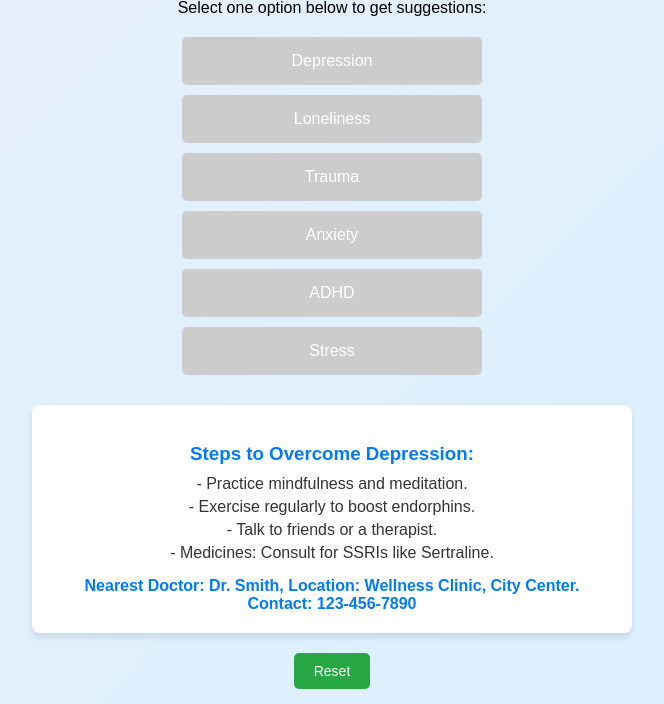
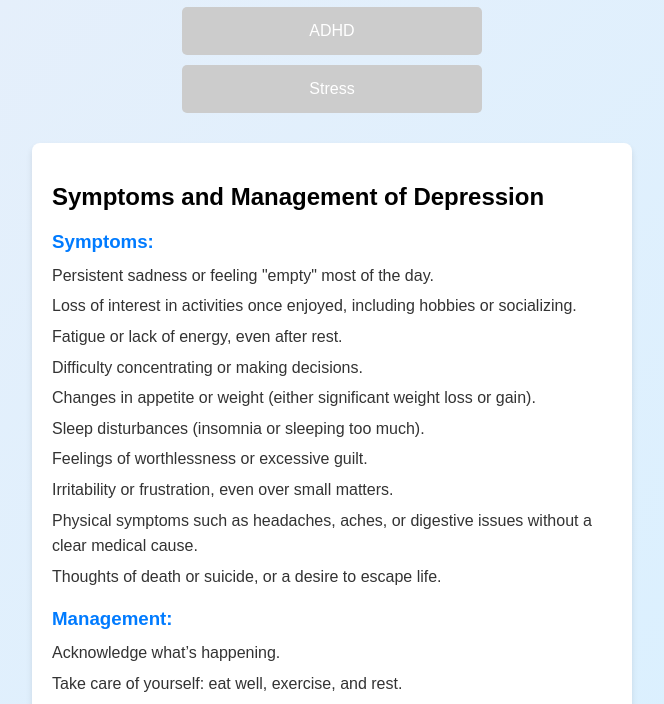
Before and after one commit to Ayushgupta208019/mental_health_checker, a plain HTML site: page index.html in a window 1280 px wide. Both pictures are taken after a click on the button "Depression". Shown: the part 96-800 px from the top of the page, without its empty margins (308-972 px from the left). Drawn offline with Linux system fonts and the light colour scheme.

Commit message:
Update index.html

```diff
--- a/index.html
+++ b/index.html
@@ -55,6 +55,7 @@
       border-radius: 8px;
       background-color: #ffffff;
       box-shadow: 0px 4px 6px rgba(0, 0, 0, 0.1);
+      text-align: left;
     }
     .output h3 {
       color: #007BFF;
@@ -63,6 +64,7 @@
     .output p {
       color: #333;
       margin: 5px 0;
+      line-height: 1.6;
     }
     .doctor-info {
       margin-top: 15px;
@@ -101,68 +103,124 @@
     <button id="reset-btn" class="reset-btn" style="display: none;" onclick="resetOptions()">Reset</button>
   </div>
   <script>
-    function checkCondition(issue) {
+    const conditions = {
+      Depression: {
+        title: "Symptoms and Management of Depression",
+        description: `
+          <h3>Symptoms:</h3>
+          <p>Persistent sadness or feeling "empty" most of the day.</p>
+          <p>Loss of interest in activities once enjoyed, including hobbies or socializing.</p>
+          <p>Fatigue or lack of energy, even after rest.</p>
+          <p>Difficulty concentrating or making decisions.</p>
+          <p>Changes in appetite or weight (either significant weight loss or gain).</p>
+          <p>Sleep disturbances (insomnia or sleeping too much).</p>
+          <p>Feelings of worthlessness or excessive guilt.</p>
+          <p>Irritability or frustration, even over small matters.</p>
+          <p>Physical symptoms such as headaches, aches, or digestive issues without a clear medical cause.</p>
+          <p>Thoughts of death or suicide, or a desire to escape life.</p>
+          <h3>Management:</h3>
+          <p>Acknowledge what’s happening.</p>
+          <p>Take care of yourself: eat well, exercise, and rest.</p>
+          <p>Take time for yourself. You are doing the best you can.</p>
+          <p>Notice how each part of an activity gives you satisfaction, hope, joy, or stress reduction.</p>
+          <p>Reach out to people you want to connect with, like your friends, family, neighbors, and co-workers.</p>
+          <p>Make an appointment with a counselor.</p>
+        `
+      },
+      Loneliness: {
+        title: "Symptoms and Management of Loneliness",
+        description: `
+          <h3>Symptoms:</h3>
+          <p>Spending a lot of time alone.</p>
+          <p>Feeling unproductive or stuck on negatives.</p>
+          <p>Frequently feeling sick or unwell.</p>
+          <p>Overly attached to possessions or hobbies.</p>
+          <h3>Management:</h3>
+          <p>Connect with people: Regular contact with friends and family can help you feel supported.</p>
+          <p>Start new hobbies: Do activities you enjoy, like reading, music, or evening classes.</p>
+          <p>Practice self-kindness and spend time alone to build confidence.</p>
+        `
+      },
+      Trauma: {
+        title: "Symptoms and Management of Trauma",
+        description: `
+          <h3>Symptoms:</h3>
+          <p>Shock, denial, or disbelief.</p>
+          <p>Confusion, difficulty concentrating.</p>
+          <p>Anger, irritability, mood swings.</p>
+          <p>Anxiety and fear.</p>
+          <p>Guilt, shame, self-blame.</p>
+          <p>Withdrawing from others.</p>
+          <p>Feeling sad or hopeless.</p>
+          <p>Feeling disconnected or numb.</p>
+          <h3>Management:</h3>
+          <p>Give yourself time: Recovery can take time, and you shouldn't pressure yourself to feel better right away.</p>
+          <p>Talk about it: Sharing feelings with friends, family, or mental health professionals can help.</p>
+          <p>Practice self-care: Eat well, sleep, exercise, and try stress-relieving activities like art or music.</p>
+          <p>Maintain routines: Routines for meals, sleep, and exercise help stabilize your daily life.</p>
+          <p>Seek psychotherapy like EMDR for structured healing.</p>
+        `
+      },
+      Anxiety: {
+        title: "Symptoms and Management of Anxiety",
+        description: `
+          <h3>Symptoms:</h3>
+          <p>Trouble concentrating or making decisions.</p>
+          <p>Persistent worry or fear.</p>
+          <p>Restlessness or feeling on edge.</p>
+          <p>Physical symptoms like sweating, trembling, or rapid heartbeat.</p>
+          <p>Difficulty sleeping or relaxing.</p>
+          <h3>Management:</h3>
+          <p>Practice relaxation techniques: Breathing exercises, meditation, or yoga.</p>
+          <p>Engage in physical activities: Walking, swimming, or running.</p>
+          <p>Eat healthy meals and maintain a sleep routine.</p>
+          <p>Reach out to a trusted friend or counselor to share your feelings.</p>
+          <p>Spend time in nature to help reduce stress.</p>
+        `
+      },
+      ADHD: {
+        title: "Symptoms and Management of ADHD",
+        description: `
+          <h3>Symptoms:</h3>
+          <p>Difficulty staying focused or completing tasks.</p>
+          <p>Frequent fidgeting or restlessness.</p>
+          <p>Impulsive actions without considering consequences.</p>
+          <p>Interrupting others or struggling to wait turns.</p>
+          <h3>Management:</h3>
+          <p>Create a structured daily schedule to prioritize tasks.</p>
+          <p>Engage in regular physical activity to improve focus.</p>
+          <p>Develop a consistent sleep routine to avoid fatigue.</p>
+          <p>Use techniques like mindfulness or relaxation exercises.</p>
+        `
+      },
+      Stress: {
+        title: "Symptoms and Management of Stress",
+        description: `
+          <h3>Symptoms:</h3>
+          <p>Physical aches, fatigue, or trouble sleeping.</p>
+          <p>Feelings of being overwhelmed or irritable.</p>
+          <p>Difficulty concentrating or managing tasks.</p>
+          <h3>Management:</h3>
+          <p>Exercise</p>
+          <p>Organizing your tasks, setting realistic goals, and breaking large tasks into smaller, manageable steps can reduce the feeling of being overwhelmed.<p>
+          <h3>Stay Connected</h3>
+          <p>Talking to friends, family, or a therapist can provide emotional support
+            and help you feel less isolated during stressful times.</p>
+            <h3>Adequate Sleep</h3>
+            <p>Lack of sleep can exacerbate stress. Prioritize a regular sleep
+              schedule and create a calming bedtime routine to ensure restful sleep.</p>
+              <h3>Healthy Diet</h3><p>Eating nutritious foods can positively impact mood
+                and energy levels, helping to cope with stress more effectively.</p>`
+          }}
+
+    function checkCondition(condition) {
       const buttons = document.querySelectorAll('.option-btn');
       const output = document.getElementById('output');
       const resetBtn = document.getElementById('reset-btn');
 
-      // Disable all buttons
       buttons.forEach(button => button.disabled = true);
-
-      let suggestions = "";
-      let doctorInfo = "Nearest Doctor: Dr. Smith, Location: Wellness Clinic, City Center. Contact: 123-456-7890";
-
-      switch (issue) {
-        case 'Depression':
-          suggestions = `
-            <h3>Steps to Overcome Depression:</h3>
-            <p>- Practice mindfulness and meditation.</p>
-            <p>- Exercise regularly to boost endorphins.</p>
-            <p>- Talk to friends or a therapist.</p>
-            <p>- Medicines: Consult for SSRIs like Sertraline.</p>`;
-          break;
-        case 'Loneliness':
-          suggestions = `
-            <h3>Steps to Overcome Loneliness:</h3>
-            <p>- Join social groups or activities.</p>
-            <p>- Volunteer for community services.</p>
-            <p>- Stay connected with loved ones via calls or video chats.</p>`;
-          break;
-        case 'Trauma':
-          suggestions = `
-            <h3>Steps to Overcome Trauma:</h3>
-            <p>- Seek therapy (CBT or EMDR is effective).</p>
-            <p>- Practice grounding techniques to stay in the present.</p>
-            <p>- Journaling can help process emotions.</p>`;
-          break;
-        case 'Anxiety':
-          suggestions = `
-            <h3>Steps to Overcome Anxiety:</h3>
-            <p>- Practice deep breathing exercises.</p>
-            <p>- Limit caffeine and sugar intake.</p>
-            <p>- Meditate daily to calm your mind.</p>
-            <p>- Medicines: Consult for benzodiazepines or SSRIs.</p>`;
-          break;
-        case 'ADHD':
-          suggestions = `
-            <h3>Steps to Manage ADHD:</h3>
-            <p>- Follow a structured routine daily.</p>
-            <p>- Use planners or apps to manage tasks.</p>
-            <p>- Try behavior therapy for improved focus.</p>
-            <p>- Medicines: Consult for stimulants like Adderall or Ritalin.</p>`;
-          break;
-        case 'Stress':
-          suggestions = `
-            <h3>Steps to Manage Stress:</h3>
-            <p>- Identify stressors and address them one by one.</p>
-            <p>- Engage in relaxing hobbies like reading or gardening.</p>
-            <p>- Practice yoga or mindfulness meditation.</p>`;
-          break;
-        default:
-          suggestions = `<p>Invalid selection. Please try again.</p>`;
-      }
-
-      output.innerHTML = suggestions + `<div class="doctor-info">${doctorInfo}</div>`;
+      const data = conditions[condition];
+      output.innerHTML = `<h2>${data.title}</h2>${data.description}`;
       output.style.display = 'block';
       resetBtn.style.display = 'inline-block';
     }
@@ -172,10 +230,7 @@
       const output = document.getElementById('output');
       const resetBtn = document.getElementById('reset-btn');
 
-      // Enable all buttons
       buttons.forEach(button => button.disabled = false);
-
-      // Clear output and hide reset button
       output.style.display = 'none';
       output.innerHTML = '';
       resetBtn.style.display = 'none';
```
